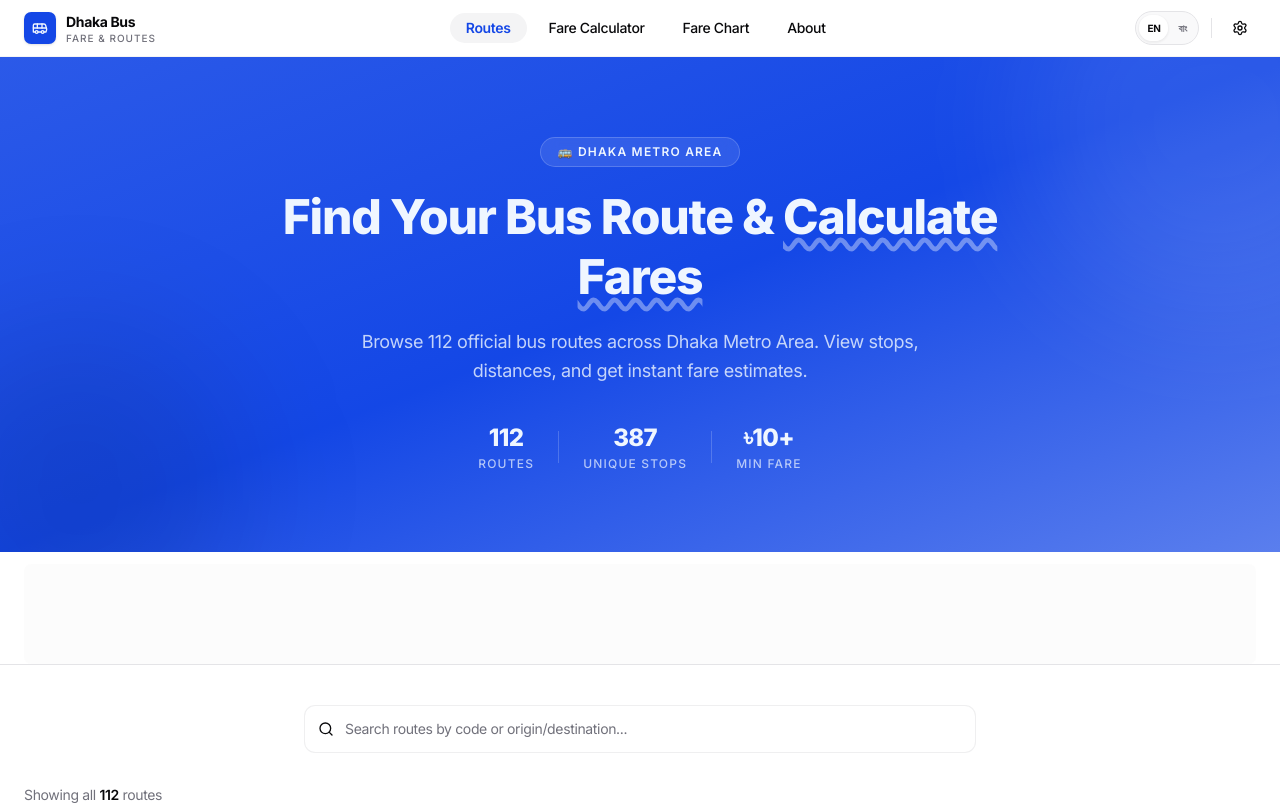
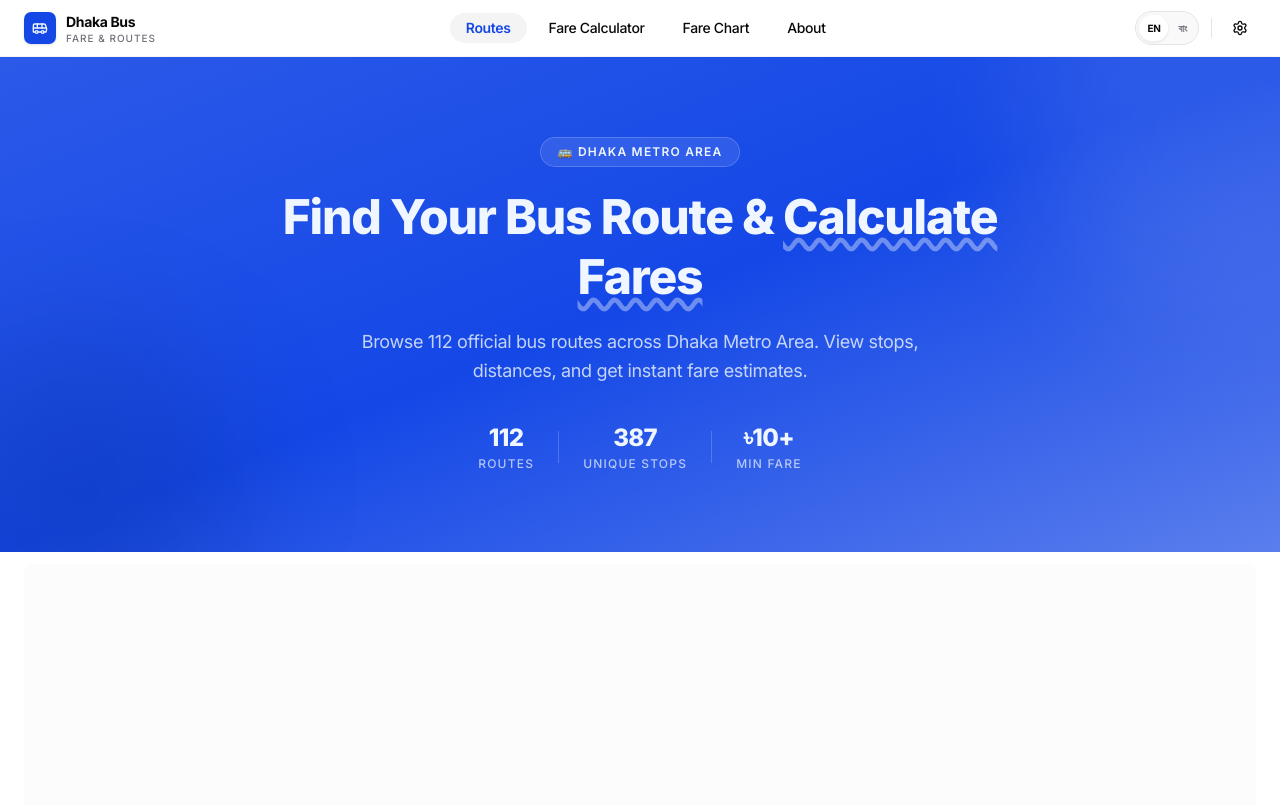
Before and after one commit to hussain-ahmed2/dmabfl, a Next.js app: page /en in a window 1280 px wide. Shown: the top 805 px of the page. Built offline with nearby package versions, Linux system fonts and the light colour scheme.

Commit message:
feat: Implement Google AdSense integration with new `AdBlock` and `AdUnit` components across the application's main pages and layout.

```diff
--- a/app/[locale]/layout.tsx
+++ b/app/[locale]/layout.tsx
@@ -44,14 +44,11 @@ export default async function RootLayout({
     <html lang={locale} suppressHydrationWarning>
       <head>
         <meta name="google-adsense-account" content="ca-pub-3448314338744263" />
-        {/* Only load AdSense in production to avoid distracting errors in local development */}
-        {process.env.NODE_ENV === "production" && (
-          <script
-            async
-            src="https://pagead2.googlesyndication.com/pagead/js/adsbygoogle.js?client=ca-pub-3448314338744263"
-            crossOrigin="anonymous"
-          />
-        )}
+        <script
+          async
+          src="https://pagead2.googlesyndication.com/pagead/js/adsbygoogle.js?client=ca-pub-3448314338744263"
+          crossOrigin="anonymous"
+        />
       </head>
       <body
         className={cn(
--- a/app/[locale]/page.tsx
+++ b/app/[locale]/page.tsx
@@ -4,7 +4,7 @@ import { Separator } from "@/components/ui/separator";
 import type { Metadata } from "next";
 import { getTranslations, getLocale } from "next-intl/server";
 import { formatNumber } from "@/lib/utils";
-import AdUnit from "@/components/ad-unit";
+import AdBlock from "@/components/ad-block";
 
 export const metadata: Metadata = {
   title: "Bus Routes",
@@ -62,7 +62,7 @@ export default async function HomePage() {
 
       {/* Ad Unit after hero */}
       <div className="container mx-auto px-4 sm:px-6 pt-3">
-        <AdUnit className="bg-muted/30 rounded-lg overflow-hidden min-h-[100px] flex items-center justify-center" />
+        <AdBlock className="bg-muted/30 rounded-lg overflow-hidden min-h-[100px] flex items-center justify-center" />
       </div>
 
       <Separator />
--- a/app/[locale]/routes/[slug]/page.tsx
+++ b/app/[locale]/routes/[slug]/page.tsx
@@ -4,7 +4,7 @@ import type { Metadata } from "next";
 import RouteHero from "@/components/route-hero";
 import StopTimeline from "@/components/stop-timeline";
 import FareCalculator from "@/components/fare-calculator";
-import AdUnit from "@/components/ad-unit";
+import AdBlock from "@/components/ad-block";
 
 export function generateStaticParams() {
   return getAllRoutes().map((route) => ({
@@ -41,7 +41,7 @@ export default async function RouteDetailPage({
     <main className="min-h-screen">
       <RouteHero route={route} />
       <div className="container mx-auto px-4 sm:px-6 pt-6">
-        <AdUnit className="bg-muted/30 rounded-lg overflow-hidden min-h-[100px] flex items-center justify-center" />
+        <AdBlock className="bg-muted/30 rounded-lg overflow-hidden min-h-[100px] flex items-center justify-center" />
       </div>
 
       <div className="container mx-auto px-4 sm:px-6 py-10">
--- /dev/null
+++ b/components/ad-block.tsx
@@ -0,0 +1,14 @@
+"use client";
+
+import dynamic from "next/dynamic";
+
+const AdUnitComponent = dynamic(() => import("./ad-unit"), {
+  ssr: false,
+  loading: () => (
+    <div className="w-full min-h-[250px] bg-muted/10 animate-pulse rounded-lg" />
+  ),
+});
+
+export default function AdBlock({ className }: { className?: string }) {
+  return <AdUnitComponent className={className} />;
+}
--- a/components/ad-unit.tsx
+++ b/components/ad-unit.tsx
@@ -1,7 +1,13 @@
 "use client";
 
-import { useEffect, useRef } from "react";
-import { usePathname } from "next/navigation";
+import { useEffect } from "react";
+import Script from "next/script";
+
+declare global {
+  interface Window {
+    adsbygoogle: any[];
+  }
+}
 
 interface AdUnitProps {
   className?: string;
@@ -16,37 +22,27 @@ export default function AdUnit({
   slot = "2430405252",
   format = "auto",
   responsive = "true",
-  style = { display: "block", minHeight: "100px", width: "100%" },
+  style = { display: "block" },
 }: AdUnitProps) {
-  const pathname = usePathname();
-  const adRef = useRef<HTMLDivElement>(null);
-
   useEffect(() => {
-    // We use a small timeout to wait for the browser to finish calculating the layout.
-    // This solves the "No slot size for availableWidth=0" error in Next.js/SPAs.
-    const timeout = setTimeout(() => {
     try {
-        if (adRef.current && adRef.current.offsetWidth > 0) {
-          // @ts-ignore
-          const adsbygoogle = window.adsbygoogle || [];
-          adsbygoogle.push({});
+      if (typeof window !== "undefined" && window.adsbygoogle) {
+        window.adsbygoogle.push({});
       }
     } catch (err) {
-        console.warn("AdSense push failed:", err);
+      console.error("AdSense error:", err);
     }
-    }, 200); // 200ms is a safe buffer for most layout shifts
-
-    return () => clearTimeout(timeout);
-  }, [pathname]); // Refresh ads on route change
+  }, []);
 
   return (
-    <div
-      ref={adRef}
-      className={`ad-container w-full overflow-hidden flex justify-center ${className}`}
-      style={{ minWidth: "250px" }}
-    >
+    <div className={`ad-container w-full overflow-hidden ${className}`}>
+      <Script
+        strategy="afterInteractive"
+        src="https://pagead2.googlesyndication.com/pagead/js/adsbygoogle.js?client=ca-pub-3448314338744263"
+        crossOrigin="anonymous"
+      />
+      <div style={{ width: "100%", minHeight: "250px" }}>
         <ins
-        key={`adsense-${pathname}-${slot}`} // Force a fresh component on navigation
           className="adsbygoogle"
           style={style}
           data-ad-client="ca-pub-3448314338744263"
@@ -55,5 +51,6 @@ export default function AdUnit({
           data-full-width-responsive={responsive}
         />
       </div>
+    </div>
   );
 }
```
Lines whose indentation alone changed are shown as unchanged.
